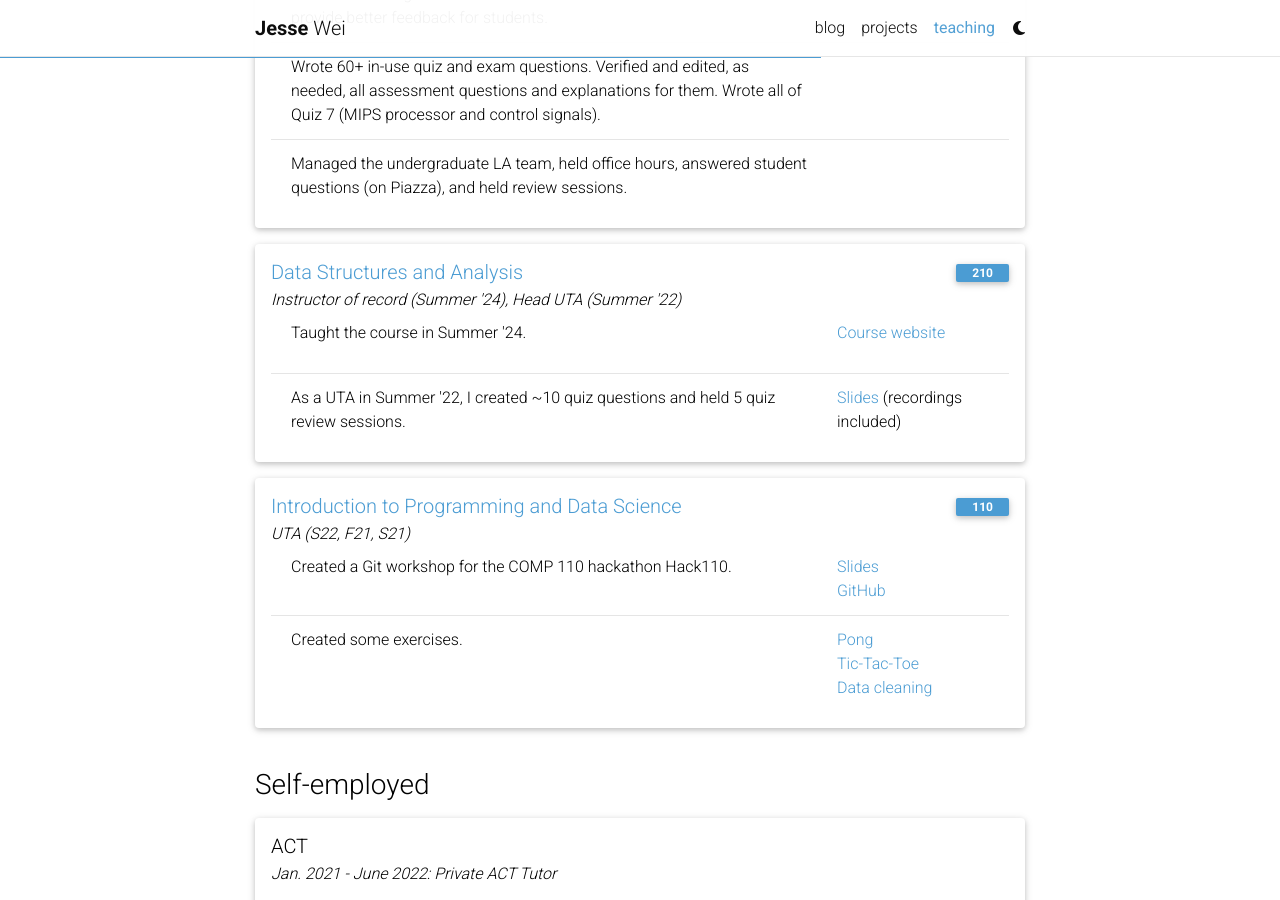
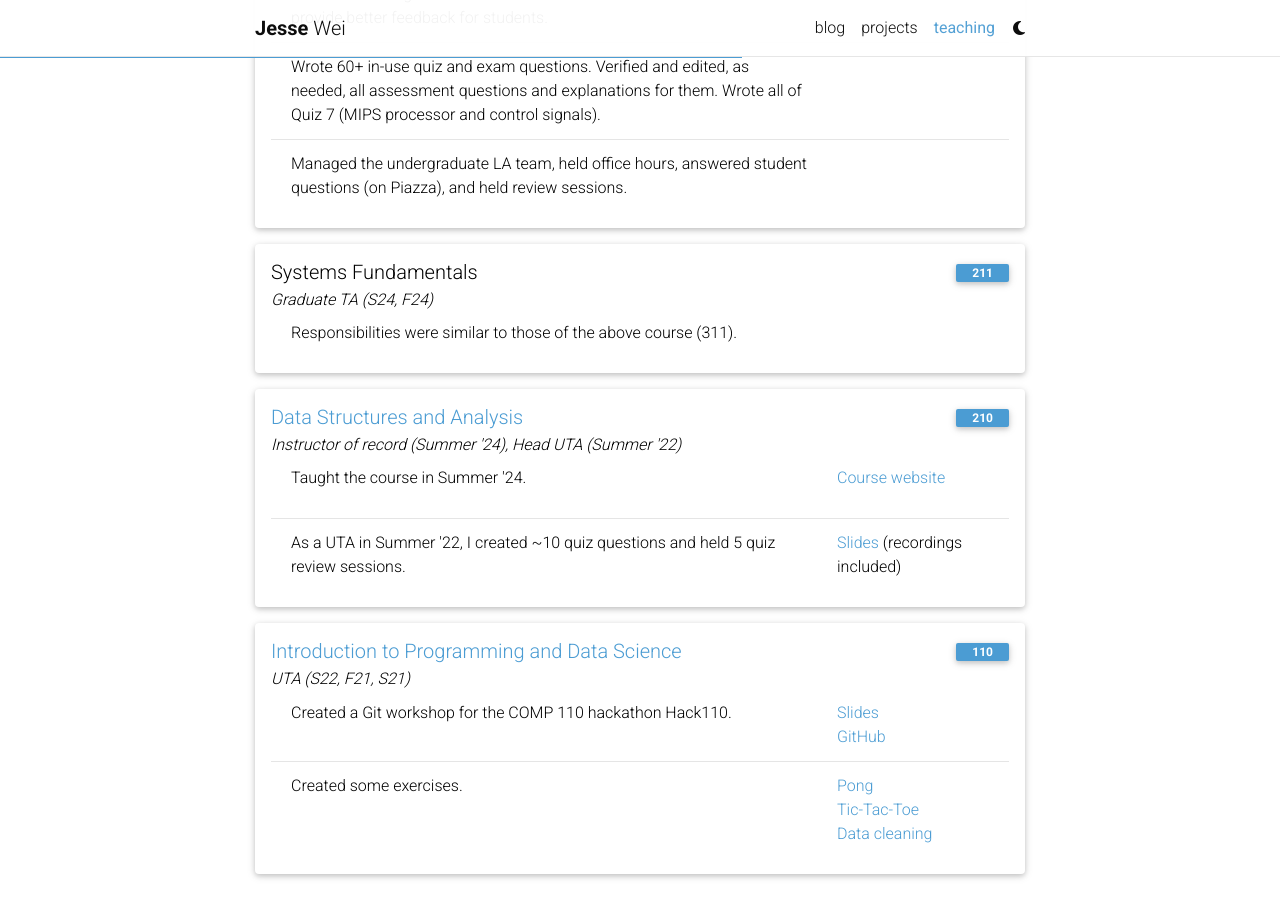
Before and after one commit to jesse-wei/jessewei.dev, a Jekyll site: the page built from _pages/teaching.md, in a window 1280 px wide and 900 px high, scrolled down 872 px. Built offline with Jekyll 4.4.1, drawn with Linux system fonts in a browser that asks for light colours; comment, search, counter and statistics services are not loaded; a style sheet for code colours, icons or effects is not loaded.

Commit message:
Add 211 to teaching page

```diff
--- a/_pages/teaching.md
+++ b/_pages/teaching.md
@@ -102,6 +102,34 @@ giscus_comments: false
         <div class="row">
           <div class="col-sm-9">
             Managed the undergraduate LA team, held office hours, answered student questions (on Piazza), and held review sessions.
+          </div>
+          <div class="col-sm-3">
+          </div>
+        </div>
+      </li>
+    </ul>
+  </div>
+</div>
+
+<!-- COMP 211 (Systems Fundamentals) -->
+<div class="card mt-3">
+  <div class="p-3">
+    <div class="row">
+      <div class="col-sm-10">
+        <h5 id="comp211" class="card-title">Systems Fundamentals</h5>
+        <h6 class="card-subtitle font-italic">Graduate TA (S24, F24)</h6>
+      </div>
+      <div class="col-sm-2 text-sm-right">
+        <span class="badge">
+          211
+        </span>
+      </div>
+    </div>
+    <ul class="card-text font-weight-light list-group list-group-flush">
+      <li class="list-group-item">
+        <div class="row">
+          <div class="col-sm-9">
+            Responsibilities were similar to those of the above course (311).
           </div>
           <div class="col-sm-3">
           </div>
```
